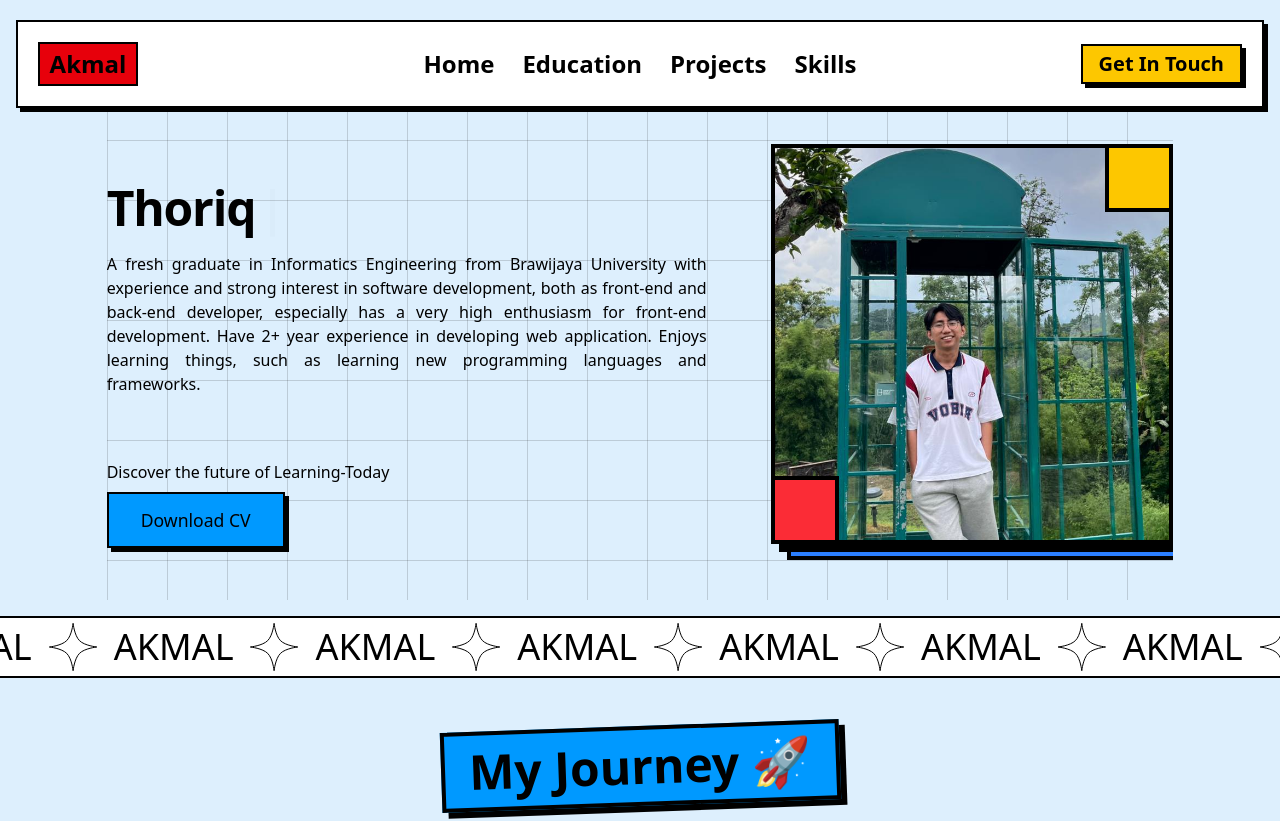
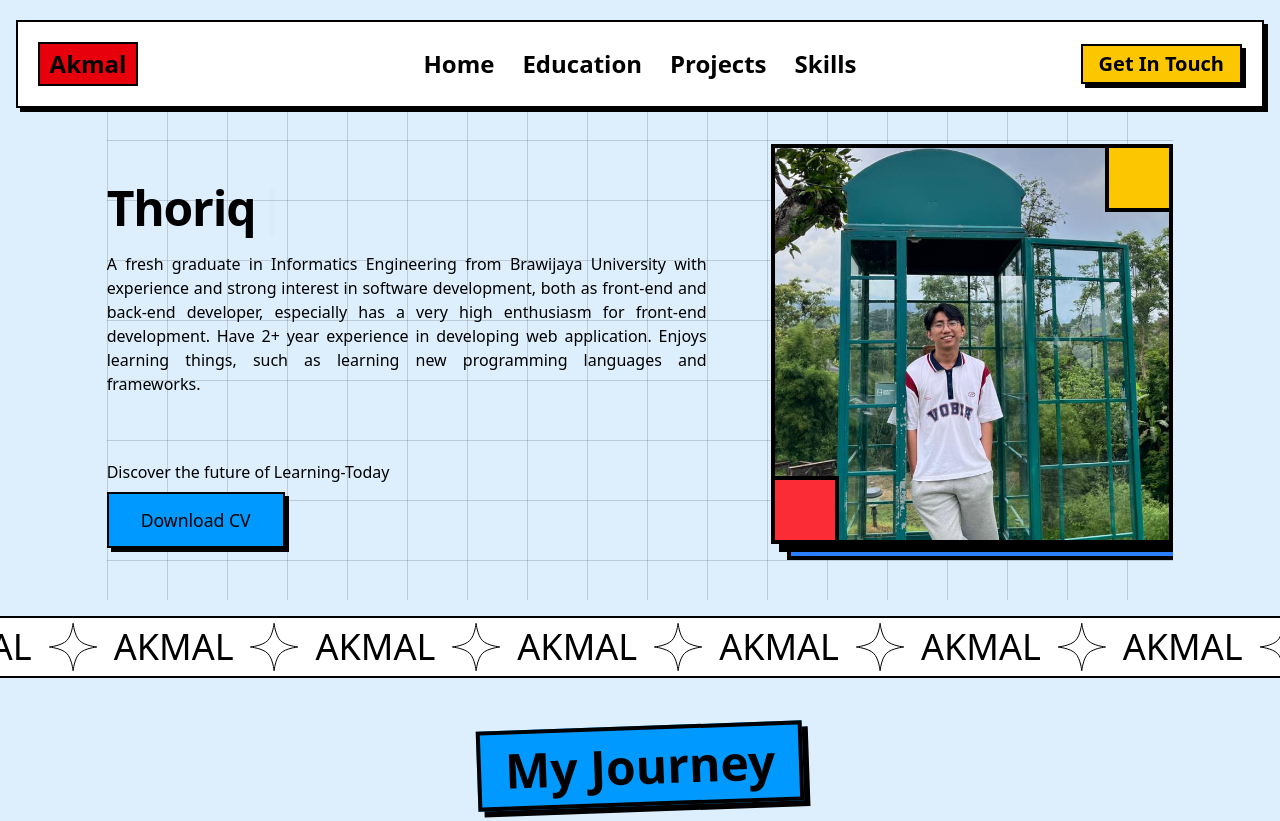
Before and after one commit to makmalt/web-porto-v2.1, a Next.js app: page / in a window 1280 px wide. Shown: the top 821 px of the page. Built offline with nearby package versions, Linux system fonts and the light colour scheme.

Commit message:
fix: title

```diff
--- a/src/app/layout.tsx
+++ b/src/app/layout.tsx
@@ -16,8 +16,8 @@ const geistMono = Geist_Mono({
 });
 
 export const metadata: Metadata = {
-  title: "Create Next App",
-  description: "Generated by create next app",
+  title: "Makmalt - Portfolio",
+  description: "Portfolio website of Makmalt - long story short journey as a developer.",
 };
 
 export default function RootLayout({
--- a/src/components/Education.tsx
+++ b/src/components/Education.tsx
@@ -61,7 +61,7 @@ function Card({ year, title, place, description }: { year: string; title: string
   );
 }
 
-export default function Milestones({id}: {id?: string}) {
+export default function Milestones({ id }: { id?: string }) {
   const [milestones, setMilestones] = useState([]);
   useEffect(() => {
     // Fetching data from an API or local JSON
@@ -82,7 +82,7 @@ export default function Milestones({id}: {id?: string}) {
         <div className="inline-block bg-main border-4 border-black shadow-[6px_6px_0px_0px_rgba(0,0,0,1)] px-6 py-3 mb-4 -rotate-2 transform hover:-translate-y-1 hover:shadow-[12px_12px_0px_0px_rgba(0,0,0,1)]
                             transition-all duration-300 p-6">
           <h2 className="text-4xl md:text-5xl font-black text-black">
-            My Journey 🚀
+            My Journey
           </h2>
         </div>
         <p className="text-xl font-bold text-black mt-4">
--- a/src/components/Projects.tsx
+++ b/src/components/Projects.tsx
@@ -143,7 +143,7 @@ const Projects = ({ id }: { id?: string }) => {
                     lg:grid-cols-3"
         >
           {projects.map((project) => (
-            <Card data-aos="zoom-in" key={project.id} className="h-148 bg-white transition-all duration-300 hover:scale-105 hover:shadow-[12px_12px_0px_0px_rgba(0,0,0,1)] border-4 border-black">
+            <Card data-aos="zoom-in" key={project.id} className="h-148 bg-white transition-all transform duration-300 hover:scale-105 hover:shadow-[12px_12px_0px_0px_rgba(0,0,0,1)] border-4 border-black">
               <div className="flex flex-col gap-4 h-full">
                 <Image src={project.image} className="h-64 border-b" alt={project.title} width={500} height={96} />
 
```
